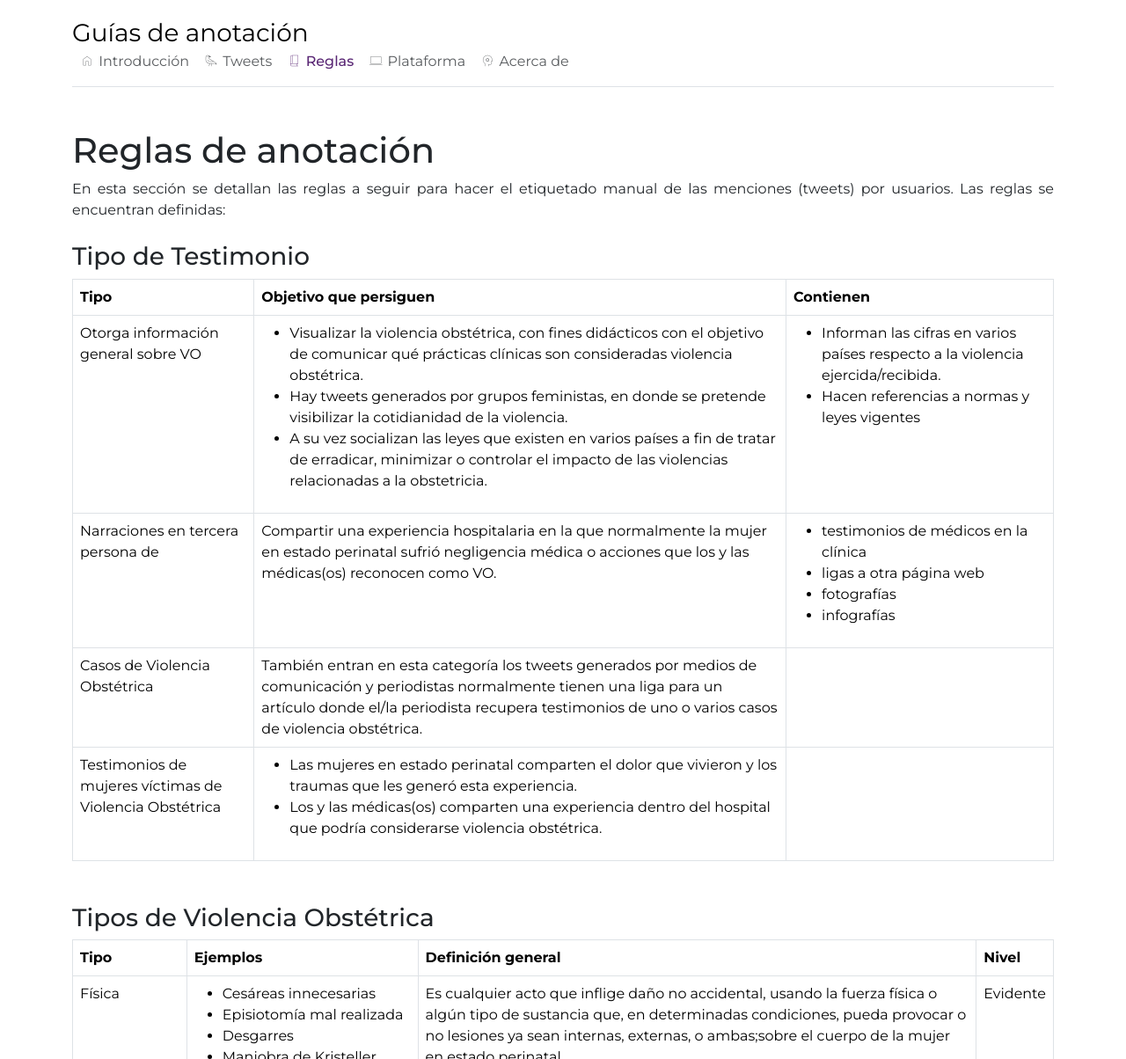
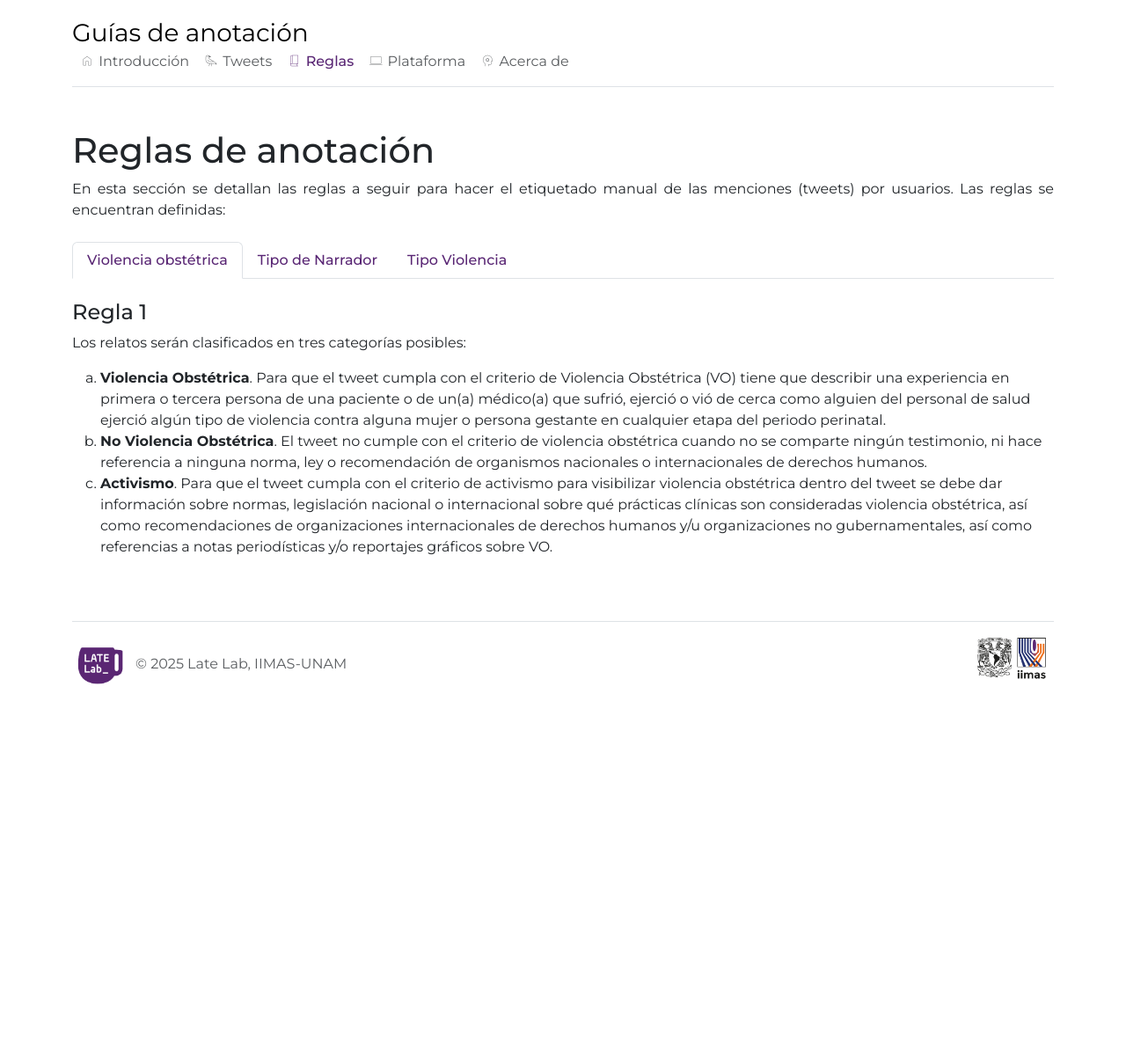
Before and after one commit to PLN-disca-iimas/obstetric-violence-tweets, a plain HTML site: page rules.html in a window 1280 px wide. Shown: the top 1204 px of the page at 88% size. After the commit the page ends 827 px from the top, so only its background shows below. Drawn offline with nearby package versions, Linux system fonts and the light colour scheme.

Commit message:
definition of VO rules

```diff
--- a/rules.html
+++ b/rules.html
@@ -88,97 +88,195 @@
           </p>
         </section>
 
-        <section class="mb-5">
-          <h3>Tipo de Testimonio</h3>
+        <section class="mb-4">
+          <ul class="nav nav-tabs" id="myTab" role="tablist">
+            <li class="nav-item" role="presentation">
+              <button
+                class="nav-link liga active"
+                id="violenciao-tab"
+                data-bs-toggle="tab"
+                data-bs-target="#violenciao-tab-pane"
+                type="button"
+                role="tab"
+                aria-controls="violenciao-tab-pane"
+                aria-selected="true"
+              >
+                Violencia obstétrica
+              </button>
+            </li>
+            <li class="nav-item" role="presentation">
+              <button
+                class="nav-link liga"
+                id="tiponarrador-tab"
+                data-bs-toggle="tab"
+                data-bs-target="#tiponarrador-tab-pane"
+                type="button"
+                role="tab"
+                aria-controls="tiponarrador-tab-pane"
+                aria-selected="false"
+              >
+                Tipo de Narrador
+              </button>
+            </li>
+            <li class="nav-item" role="presentation">
+              <button
+                class="nav-link liga"
+                id="tipoviolencia-tab"
+                data-bs-toggle="tab"
+                data-bs-target="#tipoviolencia-tab-pane"
+                type="button"
+                role="tab"
+                aria-controls="tipoviolencia-tab-pane"
+                aria-selected="false"
+              >
+                Tipo Violencia
+              </button>
+            </li>
+          </ul>
+        </section>
+
+        <section class="mb-4">
+          <div class="tab-content" id="myTabContent">
+            <div
+              class="tab-pane fade show active"
+              id="violenciao-tab-pane"
+              role="tabpanel"
+              aria-labelledby="violenciao-tab"
+              tabindex="0"
+            >
+              <h4>Regla 1</h4>
+              <p>Los relatos serán clasificados en tres categorías posibles:</p>
+              <ol type="a">
+                <li>
+                  <strong>Violencia Obstétrica</strong>. Para que el tweet cumpla con el
+                  criterio de Violencia Obstétrica (VO) tiene que describir una
+                  experiencia en primera o tercera persona de una paciente o de
+                  un(a) médico(a) que sufrió, ejerció o vió de cerca como
+                  alguien del personal de salud ejerció algún tipo de violencia
+                  contra alguna mujer o persona gestante en cualquier etapa del
+                  periodo perinatal.
+                </li>
+                <li>
+                  <strong>No Violencia Obstétrica</strong>. El tweet no cumple con el criterio
+                  de violencia obstétrica cuando no se comparte ningún
+                  testimonio, ni hace referencia a ninguna norma, ley o
+                  recomendación de organismos nacionales o internacionales de
+                  derechos humanos.
+                </li>
+                <li>
+                  <strong>Activismo</strong>. Para que el tweet
+                  cumpla con el criterio de activismo para visibilizar violencia
+                  obstétrica dentro del tweet se debe dar información sobre
+                  normas, legislación nacional o internacional sobre qué
+                  prácticas clínicas son consideradas violencia obstétrica, así
+                  como recomendaciones de organizaciones internacionales de
+                  derechos humanos y/u organizaciones no gubernamentales, así
+                  como referencias a notas periodísticas y/o reportajes gráficos
+                  sobre VO.
+                </li>
+              </ol>
+            </div>
+            <div
+              class="tab-pane fade show"
+              id="tiponarrador-tab-pane"
+              role="tabpanel"
+              aria-labelledby="tiponarrador-tab"
+              tabindex="1"
+            >
+              <h4>Regla 2</h4>
+              <p>
+                Identificar quién relata la experiencia, si lo hace en primera
+                persona o en tercera persona. Se describe en la siguiente tabla
+                quién o quiénes podrían ser la o los encargados de hacer el
+                relato.
+              </p>
               <table class="table table-bordered">
                 <thead>
                   <th>Tipo</th>
                   <th>Objetivo que persiguen</th>
+                  <th>Narrador</th>
                   <th>Contienen</th>
                 </thead>
                 <tbody>
                   <tr>
                     <td>Otorga información general sobre VO</td>
                     <td>
-                  <ul>
-                    <li>
                       Visualizar la violencia obstétrica, con fines didácticos
                       con el objetivo de comunicar qué prácticas clínicas son
-                      consideradas violencia obstétrica.
-                    </li>
-                    <li>
-                      Hay tweets generados por grupos feministas, en donde se
-                      pretende visibilizar la cotidianidad de la violencia.
-                    </li>
-                    <li>
-                      A su vez socializan las leyes que existen en varios países
-                      a fin de tratar de erradicar, minimizar o controlar el
-                      impacto de las violencias relacionadas a la obstetricia.
-                    </li>
-                  </ul>
+                      consideradas violencia obstétrica. Visibilizar la
+                      normalización de la violencia. A su vez socializan las
+                      leyes que existen en varios países a fin de tratar de
+                      erradicar, minimizar o controlar el impacto de las
+                      violencias relacionadas a la obstetricia.
                     </td>
+                    <td>Grupos feministas, periodistas, etc.</td>
                     <td>
                       <ul>
                         <li>
-                      Informan las cifras en varios países respecto a la
+                          Información en cifras de varios países respecto a la
                           violencia ejercida/recibida.
                         </li>
-                    <li>Hacen referencias a normas y leyes vigentes</li>
+                        <li>Referencias a normas y leyes vigentes</li>
                       </ul>
                     </td>
                   </tr>
                   <tr>
-                <td>Narraciones en tercera persona de</td>
+                    <td>Narraciones en tercera persona de casos de VO</td>
                     <td>
-                  Compartir una experiencia hospitalaria en la que normalmente
-                  la mujer en estado perinatal sufrió negligencia médica o
-                  acciones que los y las médicas(os) reconocen como VO.
+                      Compartir una experiencia hospitalaria en la que
+                      normalmente la mujer en estado perinatal sufrió
+                      negligencia médica o acciones que el personal de salud
+                      ejerció VO. También entran en esta categoría los tweets
+                      generados por medios de comunicación y periodistas, que
+                      normalmente tienen una liga para un artículo donde el/la
+                      periodista recupera testimonios de uno o varios casos de
+                      violencia obstétrica.
+                    </td>
+                    <td>
+                      Periodistas, personal de salud, mujeres en periodo
+                      perinatal
                     </td>
                     <td>
                       <ul>
-                    <li>testimonios de médicos en la clínica</li>
-                    <li>ligas a otra página web</li>
-                    <li>fotografías</li>
-                    <li>infografías</li>
+                        <li>Testimonios de médicos en la clínica</li>
+                        <li>Ligas a otra página web</li>
+                        <li>Fotografías</li>
+                        <li>Infografías</li>
                       </ul>
                     </td>
                   </tr>
                   <tr>
-                <td>Casos de Violencia Obstétrica</td>
+                    <td>Testimonios de mujeres víctimas de VO</td>
                     <td>
-                  También entran en esta categoría los tweets generados por
-                  medios de comunicación y periodistas normalmente tienen una
-                  liga para un artículo donde el/la periodista recupera
-                  testimonios de uno o varios casos de violencia obstétrica.
+                      Mujeres en estado perinatal comparten la experiencia de un
+                      parto traumático, el dolor que vivieron y las emociones
+                      que les generó esta experiencia. Los y las médicas(os)
+                      comparten una experiencia dentro del hospital que podría
+                      considerarse violencia obstétrica.
                     </td>
-                <td></td>
-              </tr>
-              <tr>
-                <td>Testimonios de mujeres víctimas de Violencia Obstétrica</td>
-                <td>
-                  <ul>
-                    <li>
-                      Las mujeres en estado perinatal comparten el dolor que
-                      vivieron y los traumas que les generó esta experiencia.
-                    </li>
-                    <li>
-                      Los y las médicas(os) comparten una experiencia dentro del
-                      hospital que podría considerarse violencia obstétrica.
-                    </li>
-                  </ul>
-                </td>
+                    <td>Personal de salud, mujeres en periodo perinatal</td>
+                    <td>Relatos</td>
                     <td></td>
                   </tr>
                 </tbody>
               </table>
-        </section>
-
-
-        <section class="mb-4 mt-5">
-          <h3>Tipos de Violencia Obstétrica</h3>
+            </div>
+            <div
+              class="tab-pane fade"
+              id="tipoviolencia-tab-pane"
+              role="tabpanel"
+              aria-labelledby="tipoviolencia-tab"
+              tabindex="2"
+            >
+              <h4>Regla 3</h4>
+              <p>
+                Deben identificarse todos y cada uno de los tipos de violencia
+                que se identifiquen en cada tweet, de acuerdo a la siguiente
+                tabla y etiquetar todos los tipos que apliquen.
+              </p>
               <table class="table table-bordered">
                 <thead>
-              <th>Tipo</th>
+                  <th>Tipo VO</th>
                   <th>Ejemplos</th>
                   <th>Definición general</th>
                   <th>Nivel</th>
@@ -208,16 +306,17 @@
                       </ul>
                     </td>
                     <td>
-                  Es cualquier acto que inflige daño no accidental, usando la
-                  fuerza física o algún tipo de sustancia que, en determinadas
-                  condiciones, pueda provocar o no lesiones ya sean internas,
-                  externas, o ambas;sobre el cuerpo de la mujer en estado
-                  perinatal.<br /><br />
+                      Es cualquier acto que inflige daño no accidental, usando
+                      la fuerza física o algún tipo de sustancia que, en
+                      determinadas condiciones, pueda provocar o no lesiones ya
+                      sean internas, externas, o ambas;sobre el cuerpo de la
+                      mujer en estado perinatal.<br /><br />
                       <ol type="1">
                         <li>
-                      Realizar prácticas invasivas o suministrar medicación que
-                      no está justificada y que puede afectar el estado de salud
-                      de la persona que está por nacer o de la gestante
+                          Realizar prácticas invasivas o suministrar medicación
+                          que no está justificada y que puede afectar el estado
+                          de salud de la persona que está por nacer o de la
+                          gestante
                         </li>
                         <li>
                           No respetar los tiempos ni las posibilidades del parto
@@ -226,8 +325,8 @@
                         <li>Realizar cesáreas innecesarias</li>
                         <li>Practicar maniobras de Kristeller</li>
                         <li>
-                      Realizar tactos vaginales por más de una persona así como
-                      recurrentes
+                          Realizar tactos vaginales por más de una persona así
+                          como recurrentes
                         </li>
                       </ol>
                     </td>
@@ -241,21 +340,22 @@
                         <li>No informa sobre los procedimientos médicos</li>
                         <li>No informa sobre el estado de salud de su bebé</li>
                         <li>
-                      No informa sobre los riesgos y beneficios del parto y/o
-                      cesárea
+                          No informa sobre los riesgos y beneficios del parto
+                          y/o cesárea
                         </li>
                         <li>Realizar prácticas médicas sin consentimiento</li>
                         <li>No permite intervención</li>
                       </ul>
                     </td>
                     <td>
-                  Es cualquier omisión que dañe la estabilidad psicológica, que
-                  puede consistir en: negligencia, abandono, descuido reiterado,
-                  insultos, humillaciones, devaluación, marginación,
-                  indiferencia, comparaciones destructivas, rechazo, restricción
-                  a la autodeterminación y amenazas, las cuales conllevan a la
-                  víctima a la depresión, al aislamiento, a la devaluación de su
-                  autoestima e incluso al suicidio.
+                      Es cualquier omisión que dañe la estabilidad psicológica,
+                      que puede consistir en: negligencia, abandono, descuido
+                      reiterado, insultos, humillaciones, devaluación,
+                      marginación, indiferencia, comparaciones destructivas,
+                      rechazo, restricción a la autodeterminación y amenazas,
+                      las cuales conllevan a la víctima a la depresión, al
+                      aislamiento, a la devaluación de su autoestima e incluso
+                      al suicidio.
                     </td>
                     <td>Sútil</td>
                   </tr>
@@ -277,12 +377,13 @@
                       </ul>
                     </td>
                     <td>
-                  Es aquella que se ejerce sobre la estabilidad emocional de la
-                  mujer, (Díaz García, 2018) y que de acuerdo a Jojoa-Tobar
-                  (2019) es entendida como: "limitar a las mujeres a expresar
-                  libremente sus emociones, sentimientos e inquietudes, optando
-                  por una actitud de sumisión, debido a regaños, críticas y
-                  burlas por parte del personal de salud". También comprende:
+                      Es aquella que se ejerce sobre la estabilidad emocional de
+                      la mujer, (Díaz García, 2018) y que de acuerdo a
+                      Jojoa-Tobar (2019) es entendida como: "limitar a las
+                      mujeres a expresar libremente sus emociones, sentimientos
+                      e inquietudes, optando por una actitud de sumisión, debido
+                      a regaños, críticas y burlas por parte del personal de
+                      salud". También comprende:
                       <br /><br />
                       <ol type="a">
                         <li>
@@ -304,31 +405,35 @@
                         <li>Falta de insumos</li>
                         <li>Falta de personal</li>
                         <li>
-                      Falta de políticas para atención y seguimiento de quejas
+                          Falta de políticas para atención y seguimiento de
+                          quejas
                         </li>
                         <li>
-                      Instalaciones inadecuadas para permitir el acompañamiento
-                      de familiares
+                          Instalaciones inadecuadas para permitir el
+                          acompañamiento de familiares
                         </li>
                         <li>Espera prolongada en el servicio de urgencias</li>
                         <li>Tratar a las mujeres como objetos de trabajo</li>
                         <li>
-                      Discriminación por razones de grupo étnico, clase social,
-                      edad, etc.
+                          Discriminación por razones de grupo étnico, clase
+                          social, edad, etc.
                         </li>
                         <li>Muerte materna por negligencia</li>
                         <li>Muerte del/la bebé por negligencia</li>
-                    <li>Obtención del consentimiento informado bajo presión</li>
+                        <li>
+                          Obtención del consentimiento informado bajo presión
+                        </li>
                       </ul>
                     </td>
                     <td>
-                  Son los actos u omisiones de las y los servidores públicos de
-                  cualquier orden de gobierno que discriminen, utilicen
-                  estereotipos de género o tengan como fin dilatar, obstaculizar
-                  o impedir el goce y ejercicio de los derechos humanos de las
-                  mujeres así como su acceso al disfrute de políticas públicas
-                  destinadas a prevenir, atender, investigar, sancionar y
-                  erradicar los diferentes tipos de violencia.[5]
+                      Son los actos u omisiones de las y los servidores públicos
+                      de cualquier orden de gobierno que discriminen, utilicen
+                      estereotipos de género o tengan como fin dilatar,
+                      obstaculizar o impedir el goce y ejercicio de los derechos
+                      humanos de las mujeres así como su acceso al disfrute de
+                      políticas públicas destinadas a prevenir, atender,
+                      investigar, sancionar y erradicar los diferentes tipos de
+                      violencia.[5]
                     </td>
                     <td>Sútil</td>
                   </tr>
@@ -347,20 +452,21 @@
                       <ul>
                         <li>
                           Cualquier conducta que implique un acto de naturaleza
-                      sexual forzada contra la voluntad de la mujer a través de
-                      la fuerza o la intimidación, con independencia de que el
-                      agresor guarde o no relación conyugal, de pareja, afectiva
-                      o de parentesco con la misma (7,8)
+                          sexual forzada contra la voluntad de la mujer a través
+                          de la fuerza o la intimidación, con independencia de
+                          que el agresor guarde o no relación conyugal, de
+                          pareja, afectiva o de parentesco con la misma (7,8)
                         </li>
                         <li>
-                      Los abusos sexuales comprenden también cualquier atentado
-                      contra la libertad sexual de otra persona, pero realizado
-                      sin violencia ni intimidación, aunque siempre sin que
-                      medie el consentimiento de dicha persona
+                          Los abusos sexuales comprenden también cualquier
+                          atentado contra la libertad sexual de otra persona,
+                          pero realizado sin violencia ni intimidación, aunque
+                          siempre sin que medie el consentimiento de dicha
+                          persona
                         </li>
                         <li>
-                      También puede haber violencia sexual si la persona no está
-                      en condiciones de dar su consentimiento
+                          También puede haber violencia sexual si la persona no
+                          está en condiciones de dar su consentimiento
                         </li>
                       </ul>
                     </td>
@@ -371,16 +477,19 @@
                     <td></td>
                     <td>
                       La medicina ha mutado hacia lógicas capitalistas. En la
-                  búsqueda de acumulación de capital, se han creado estrategias
-                  en los procesos de salud/enfermedad y atención/cuidado para
-                  ver estos como bienes de mercado y no como derecho humano,
-                  para ello utilizan los cuerpos de las mujeres y sus
-                  necesidades(reales o creadas)de atención a la salud.
+                      búsqueda de acumulación de capital, se han creado
+                      estrategias en los procesos de salud/enfermedad y
+                      atención/cuidado para ver estos como bienes de mercado y
+                      no como derecho humano, para ello utilizan los cuerpos de
+                      las mujeres y sus necesidades(reales o creadas)de atención
+                      a la salud.
                     </td>
                     <td>Sútil</td>
                   </tr>
                 </tbody>
               </table>
+            </div>
+          </div>
         </section>
       </main>
     </div>
```
Lines whose indentation alone changed are shown as unchanged.
